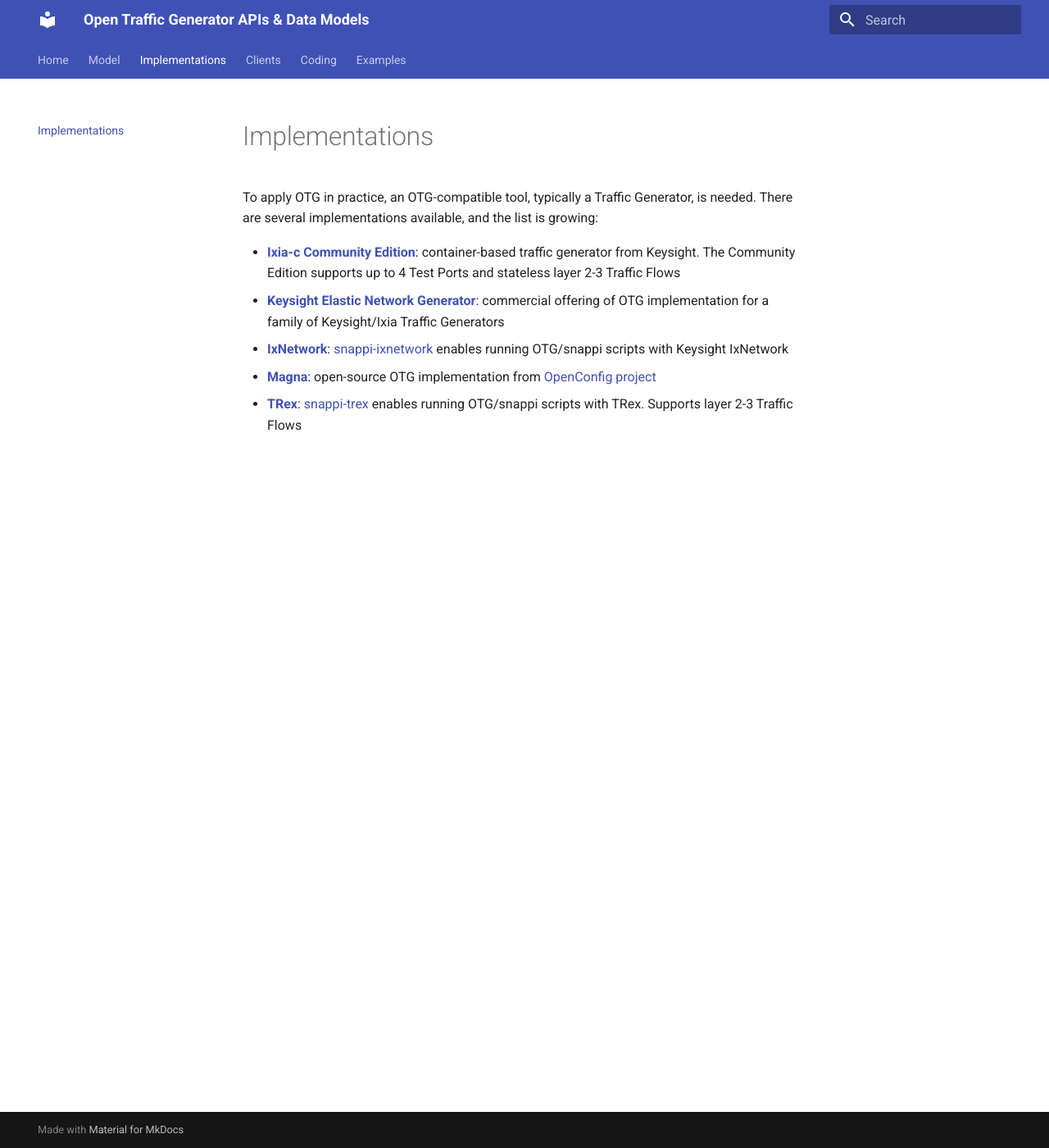
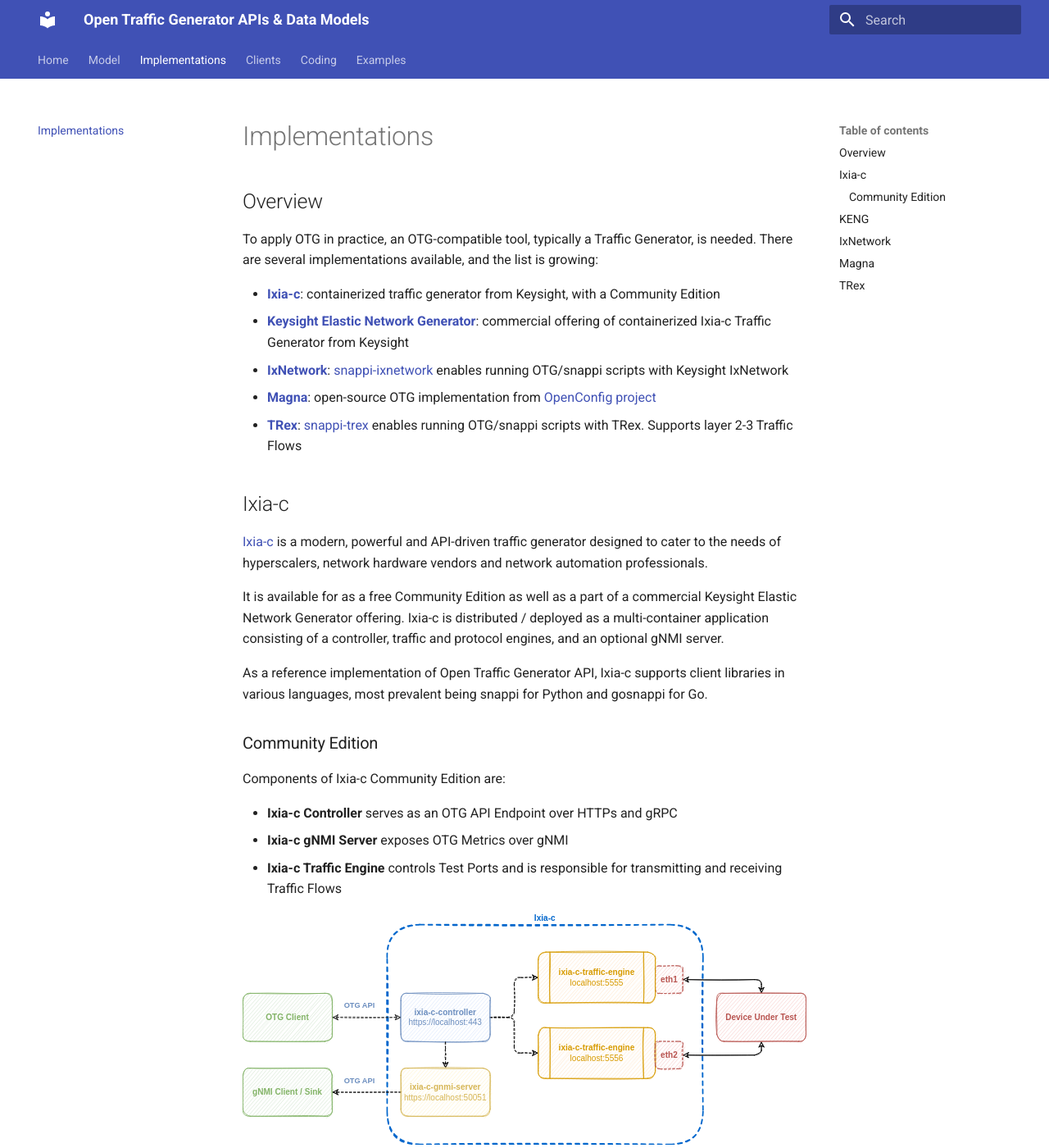
Before and after one commit to open-traffic-generator/open-traffic-generator.github.io, an MkDocs documentation site: the page built from docs/implementations.md, in a window 1280 px wide and 1400 px high. Shown: the whole window at 82% size. Built offline with MkDocs 1.6.1 and Material for MkDocs 9.7.7, drawn with Linux system fonts in a browser that asks for light colours; some of the changed text lies outside the part shown.

Commit message:
ixia-c and keng sections

```diff
--- a/docs/implementations.md
+++ b/docs/implementations.md
@@ -1,9 +1,64 @@
 # Implementations
 
+## Overview
 To apply OTG in practice, an OTG-compatible tool, typically a Traffic Generator, is needed. There are several implementations available, and the list is growing:
 
-* [**Ixia-c Community Edition**](https://ixia-c.dev): container-based traffic generator from Keysight. The Community Edition supports up to 4 Test Ports and stateless layer 2-3 Traffic Flows
-* [**Keysight Elastic Network Generator**](https://www.keysight.com/us/en/products/network-test/protocol-load-test/keysight-elastic-network-generator.html): commercial offering of OTG implementation for a family of Keysight/Ixia Traffic Generators
+* [**Ixia-c**](https://ixia-c.dev): containerized traffic generator from Keysight, with a Community Edition
+* [**Keysight Elastic Network Generator**](https://www.keysight.com/us/en/products/network-test/protocol-load-test/keysight-elastic-network-generator.html): commercial offering of containerized Ixia-c Traffic Generator from Keysight
 * [**IxNetwork**](https://www.keysight.com/us/en/products/network-test/protocol-load-test/ixnetwork.html): [snappi-ixnetwork](https://github.com/open-traffic-generator/snappi-ixnetwork) enables running OTG/snappi scripts with Keysight IxNetwork
 * [**Magna**](https://github.com/openconfig/magna): open-source OTG implementation from [OpenConfig project](https://openconfig.net/)
 * [**TRex**](https://trex-tgn.cisco.com/): [snappi-trex](https://github.com/open-traffic-generator/snappi-trex) enables running OTG/snappi scripts with TRex. Supports layer 2-3 Traffic Flows
+
+## Ixia-c
+
+[Ixia-c](https://ixia-c.dev) is a modern, powerful and API-driven traffic generator designed to cater to the needs of hyperscalers, network hardware vendors and network automation professionals.
+
+It is available for as a free Community Edition as well as a part of a commercial Keysight Elastic Network Generator offering. Ixia-c is distributed / deployed as a multi-container application consisting of a controller, traffic and protocol engines, and an optional gNMI server.
+
+As a reference implementation of Open Traffic Generator API, Ixia-c supports client libraries in various languages, most prevalent being snappi for Python and gosnappi for Go.
+
+###Community Edition
+
+Components of Ixia-c Community Edition are:
+
+* **Ixia-c Controller** serves as an OTG API Endpoint over HTTPs and gRPC
+* **Ixia-c gNMI Server** exposes OTG Metrics over gNMI
+* **Ixia-c Traffic Engine** controls Test Ports and is responsible for transmitting and receiving Traffic Flows
+
+![Ixia-c Traffic Engine Deployment Diagram](images/ixia-c-te-dut.svg)
+<p style="text-align: center;"><sub>Fig. 1. Ixia-c Traffic Engine Deployment Diagram</sub></p>
+
+Ixia-c Community Edition is limited to:
+
+* Traffic Flows with **all capabilities**
+* **Basic traffic performance** via raw Linux sockets
+* **Up to 4** Test Ports in one session
+* **No L2 protocols** on Test Ports
+* Emulated Devices **without control plane protocols**
+* Support via **Slack channel**
+
+## KENG
+
+[Keysight Elastic Network Generator](https://www.keysight.com/us/en/products/network-test/protocol-load-test/keysight-elastic-network-generator.html) (KENG) is a commercial of Ixia-c with added capabilities:
+
+* **Accelerated traffic performance** via DPDK PCI
+* **Unlimited number** of Test Ports per session
+* Support of **L2 protocols** on Test Ports
+* Emulated Devices **with control plane protocols**
+* **Keysight Support** with SLAs
+
+Components of KENG are:
+
+* **KENG Controller** serves as an OTG API Endpoint over HTTPs and gRPC
+* **Ixia-c gNMI Server** exposes OTG Metrics over gNMI
+* **Ixia-c Traffic Engine** controls Test Ports and is responsible for transmitting and receiving Traffic Flows
+* **Ixia-c Protocol Engine** is responsible for L2-3 protocol emulation
+
+![KENG Deployment Diagram](images/ixia-c-te-pe-dut.svg)
+<p style="text-align: center;"><sub>Fig. 2. Keysight Elastic Network Generator Deployment Diagram</sub></p>
+
+## IxNetwork
+
+## Magna
+
+## TRex
```
Also changed, not shown: docs/index.md (+1 -2 lines), docs/images/ixia-c-te-dut.svg (added), docs/images/ixia-c-te-pe-dut.svg (added).
